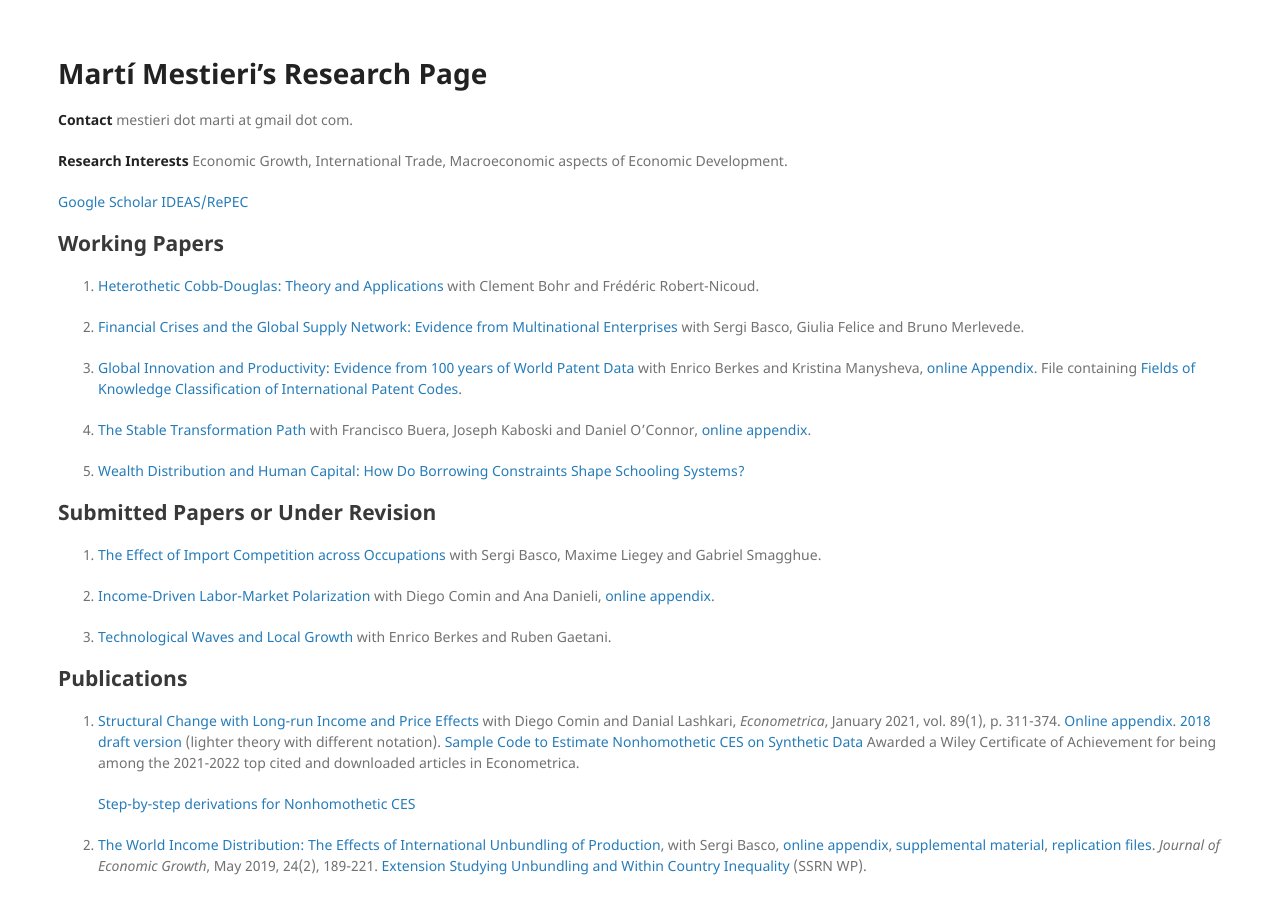
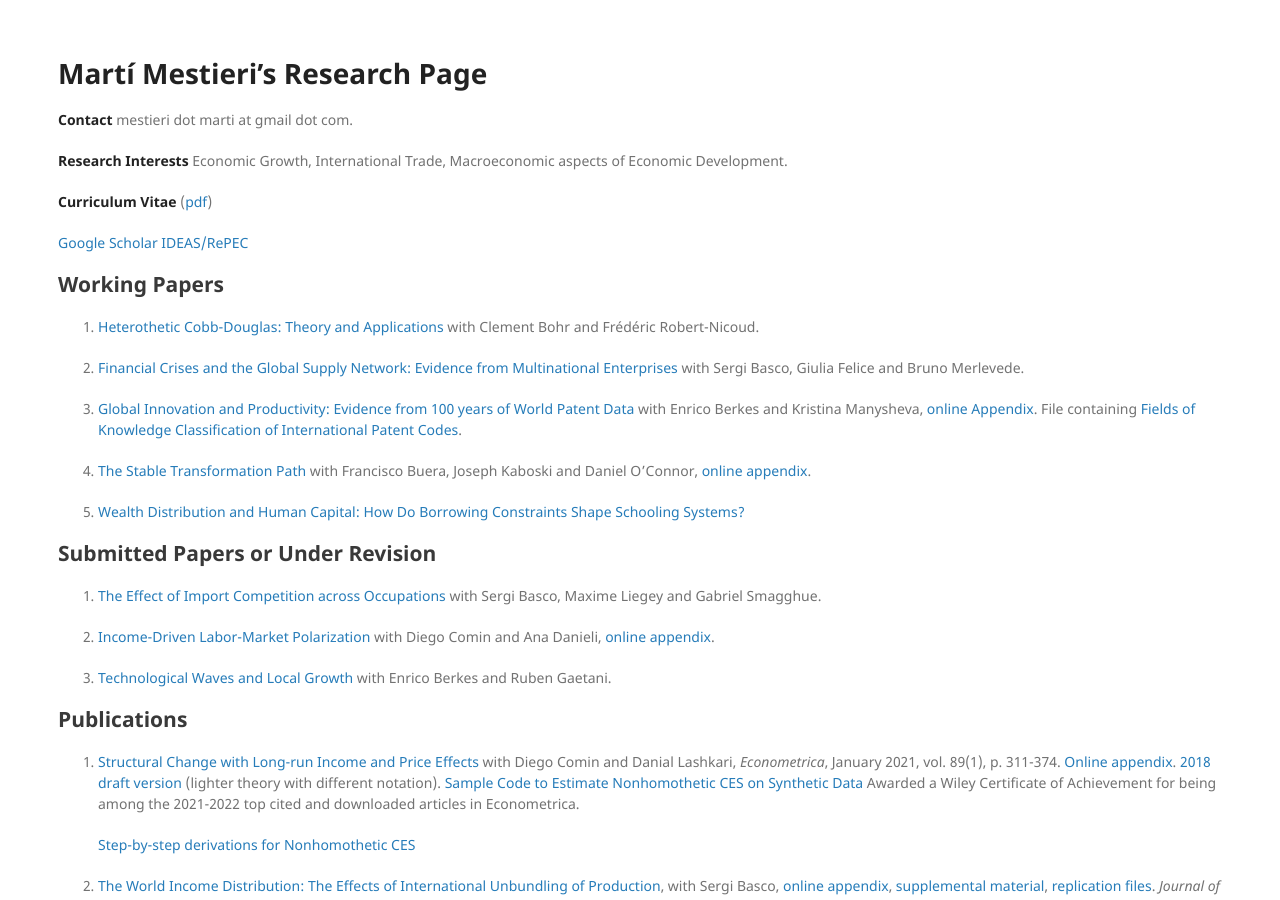
Before and after one commit to mestieri/mestieri.github.io, a Jekyll site: the page built from index.md, in a window 1280 px wide and 900 px high. Built offline with Jekyll 4.4.1, drawn with Linux system fonts in a browser that asks for light colours.

Commit message:
Update index.md

```diff
--- a/index.md
+++ b/index.md
@@ -9,12 +9,13 @@ title: Martí Mestieri's Research Page
 
 UPF Associate Professor and CREi Associate Researcher.
 
-**Curriculum Vitae** ([pdf](https://www.dropbox.com/s/q1ax1vnrav3rwcm/mestieri_cv_may2023.pdf?dl=0))
 -->
 
 **Contact** mestieri dot marti at gmail dot com.
 
 **Research Interests** Economic Growth, International Trade, Macroeconomic aspects of Economic Development.
+
+**Curriculum Vitae** ([pdf](https://www.dropbox.com/s/q1ax1vnrav3rwcm/mestieri_cv_may2023.pdf?dl=0))
 
 [Google Scholar](https://scholar.google.com/citations?user=jXvJF9MAAAAJ&hl=ca)           [IDEAS/RePEC](https://ideas.repec.org/f/pme510.html)
 
```
